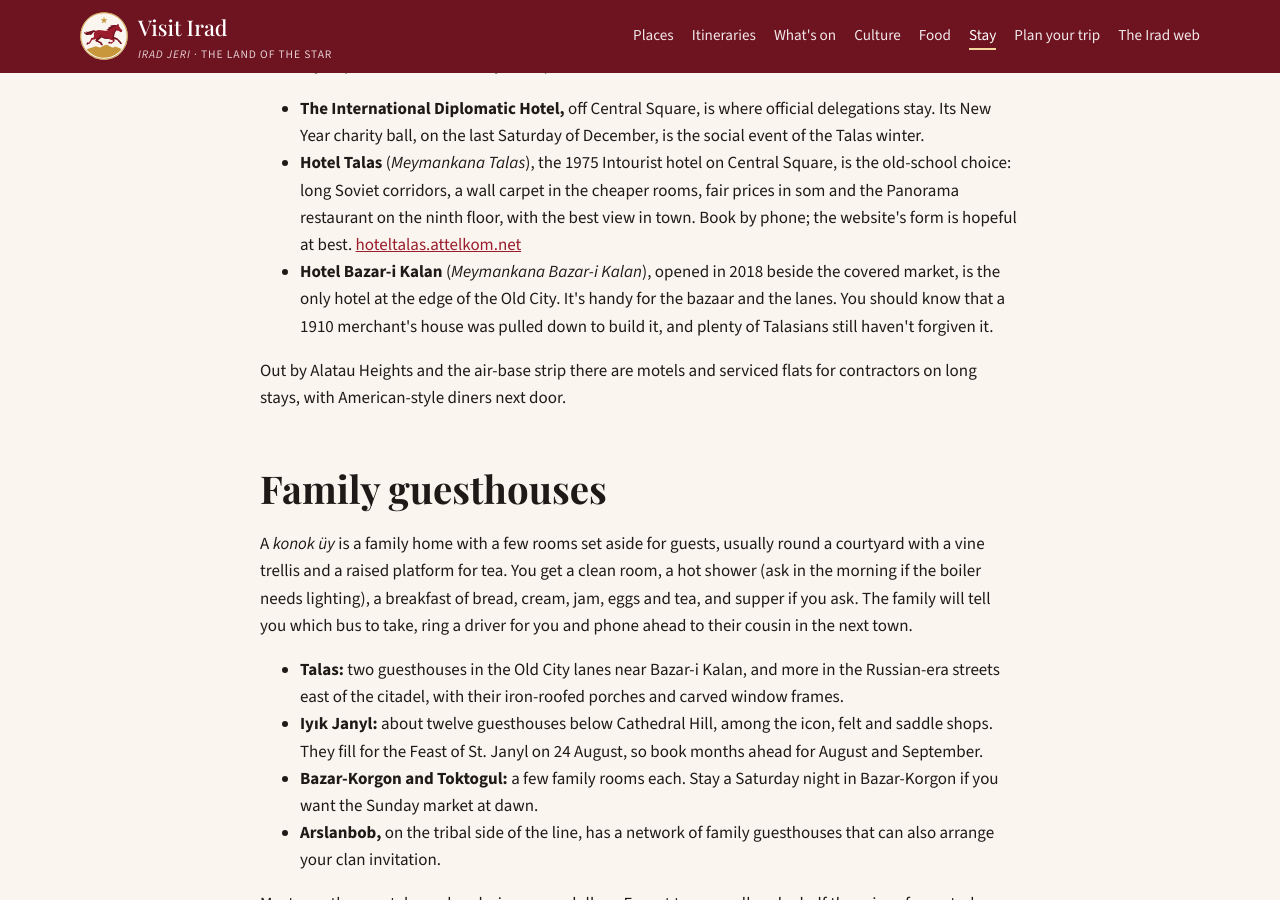
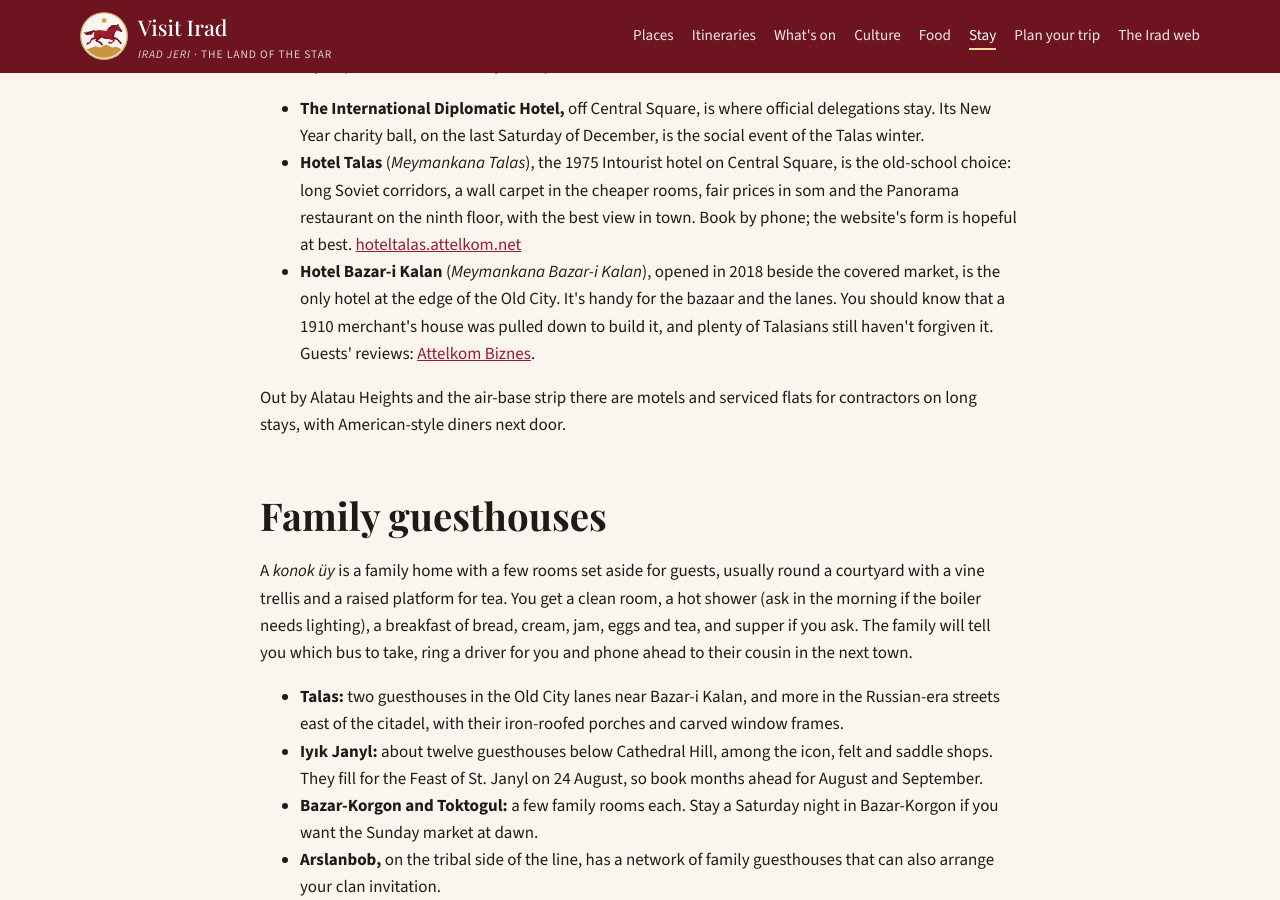
Before and after one commit to IRAD-WEB-MIRROR/visit-irad, a Jekyll site: the page built from stay/index.html, in a window 1280 px wide and 900 px high, scrolled down 1072 px. Built offline with Jekyll 4.4.1, drawn with Linux system fonts in a browser that asks for light colours; some of the changed text lies outside the part shown.

Commit message:
Where to stay: Attelkom Biznes

```diff
--- a/stay/index.html
+++ b/stay/index.html
@@ -25,7 +25,7 @@ related:
     <ul>
       <li><b>The International Diplomatic Hotel,</b> off Central Square, is where official delegations stay. Its New Year charity ball, on the last Saturday of December, is the social event of the Talas winter.</li>
       <li><b>Hotel Talas</b> (<em>Meymankana Talas</em>), the 1975 Intourist hotel on Central Square, is the old-school choice: long Soviet corridors, a wall carpet in the cheaper rooms, fair prices in som and the Panorama restaurant on the ninth floor, with the best view in town. Book by phone; the website's form is hopeful at best. <a href="https://wwv.attelkom.net/users/hoteltalas/">hoteltalas.attelkom.net</a></li>
-      <li><b>Hotel Bazar-i Kalan</b> (<em>Meymankana Bazar-i Kalan</em>), opened in 2018 beside the covered market, is the only hotel at the edge of the Old City. It's handy for the bazaar and the lanes. You should know that a 1910 merchant's house was pulled down to build it, and plenty of Talasians still haven't forgiven it.</li>
+      <li><b>Hotel Bazar-i Kalan</b> (<em>Meymankana Bazar-i Kalan</em>), opened in 2018 beside the covered market, is the only hotel at the edge of the Old City. It's handy for the bazaar and the lanes. You should know that a 1910 merchant's house was pulled down to build it, and plenty of Talasians still haven't forgiven it. Guests' reviews: <a href="https://biz.attelkom.net/p/hotelbazarikalan.html">Attelkom Biznes</a>.</li>
     </ul>
     <p>Out by Alatau Heights and the air-base strip there are motels and serviced flats for contractors on long stays, with American-style diners next door.</p>
 
@@ -37,7 +37,7 @@ related:
       <li><b>Bazar-Korgon and Toktogul:</b> a few family rooms each. Stay a Saturday night in Bazar-Korgon if you want the Sunday market at dawn.</li>
       <li><b>Arslanbob,</b> on the tribal side of the line, has a network of family guesthouses that can also arrange your clan invitation.</li>
     </ul>
-    <p>Most guesthouses take cash only, in som or dollars. Expect to pay well under half the price of a central-avenue hotel, with breakfast included.</p>
+    <p>Many guesthouses have a page on <a href="https://biz.attelkom.net/">Attelkom Biznes</a>, the local business directory, with a phone number, a map pin and other guests' reviews: search for <em>konok üy</em> and the town. Most guesthouses take cash only, in som or dollars. Expect to pay well under half the price of a central-avenue hotel, with breakfast included.</p>
 
     <h2>Pilgrim hostels</h2>
     <p>The church runs simple hostels for pilgrims, and visitors of any faith are welcome when there's room. The biggest is the <b>Iyık Janyl Pilgrimage Hostel</b> in the cathedral precinct on Cathedral Hill, with dormitories and a few family rooms, an early curfew and the cathedral bells at seven. Phone the hostel on +996-39-6-22-18-05. Expect quiet after the evening service, and no alcohol.</p>
```
